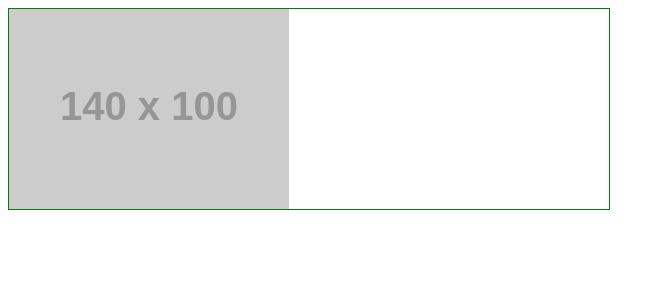
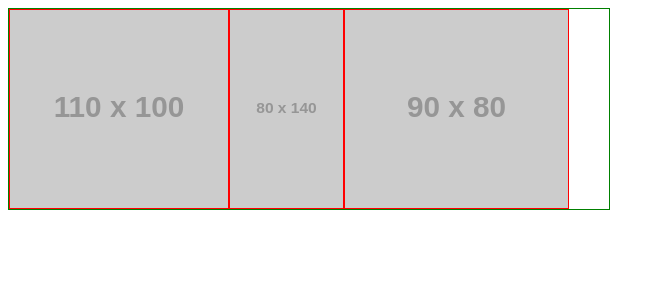
Before and after one commit to Rapid-Fullstack-Development/photo-gallery-layout-tdd, a React (Vite) app: page / in a window 1280 px wide. Shown: the top 300 px of the page, without its empty margins (0-665 px from the left). Built offline with nearby package versions, Linux system fonts and the light colour scheme.

Commit message:
Added a test for layout of multiple items. Added a border to each image to see their extents.

```diff
--- a/src/app.jsx
+++ b/src/app.jsx
@@ -1,11 +1,33 @@
 // const gallery = require("./gallery.json");
 const { Gallery } = require("./gallery");
 
+//
+// NOTE: You could use something like Storybook to setup
+// visualize different configurations of the gallery.
+//
+// const gallery = [
+//     {
+//         thumb: "https://via.placeholder.com/140x100",
+//         width: 140,
+//         height: 100,
+//     },
+// ];
+
 const gallery = [
     {
-        thumb: "https://via.placeholder.com/140x100",
-        width: 140,
+        thumb: "https://via.placeholder.com/110x100",
+        width: 110,
         height: 100,
+    },
+    {
+        thumb: "https://via.placeholder.com/80x140",
+        width: 80,
+        height: 140,
+    },
+    {
+        thumb: "https://via.placeholder.com/90x80",
+        width: 40,
+        height: 30,
     },
 ];
 
--- a/src/gallery.jsx
+++ b/src/gallery.jsx
@@ -29,6 +29,9 @@ export function Gallery({ items }) {
                                 <img
                                     key={item.thumb}
                                     src={item.thumb}
+                                    style={{
+                                        border: "solid red 1px",
+                                    }}
                                     />
                             );
                         })}
```
Also changed, not shown: 1 other file (tests, documents, lock files or other folders).
